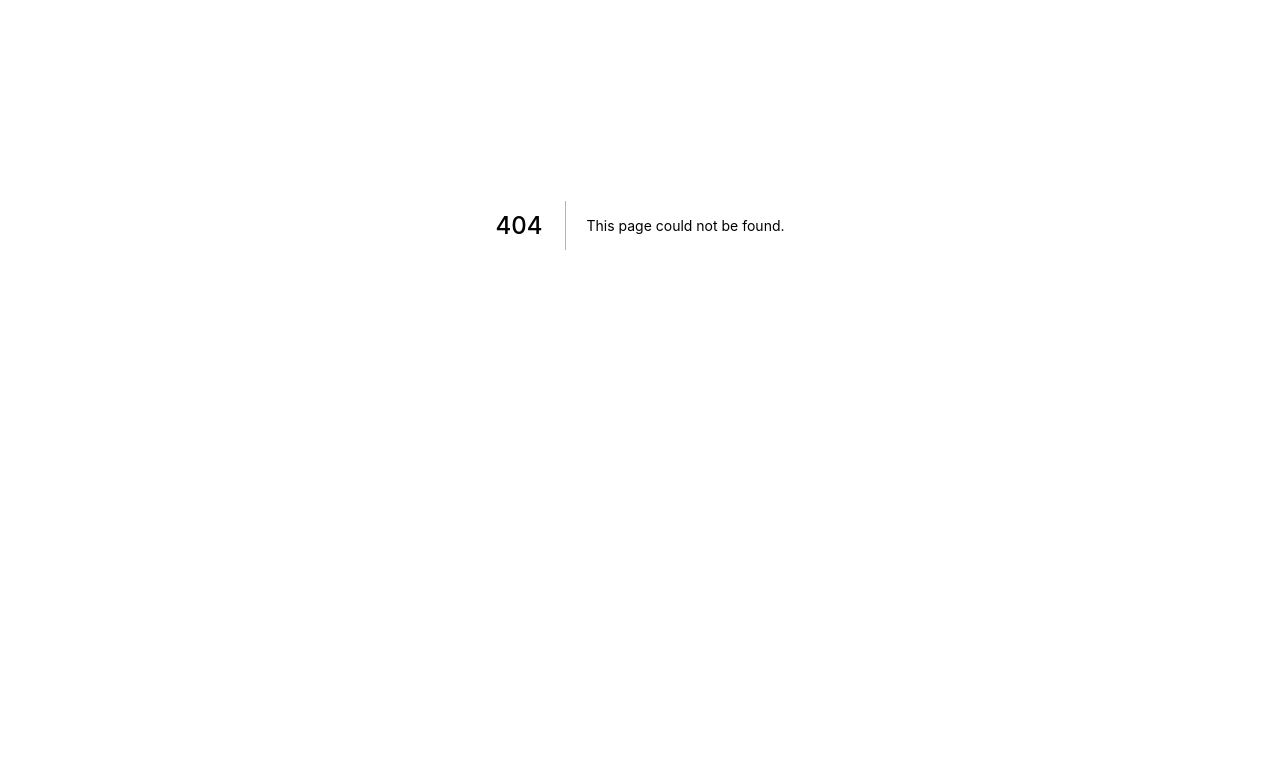
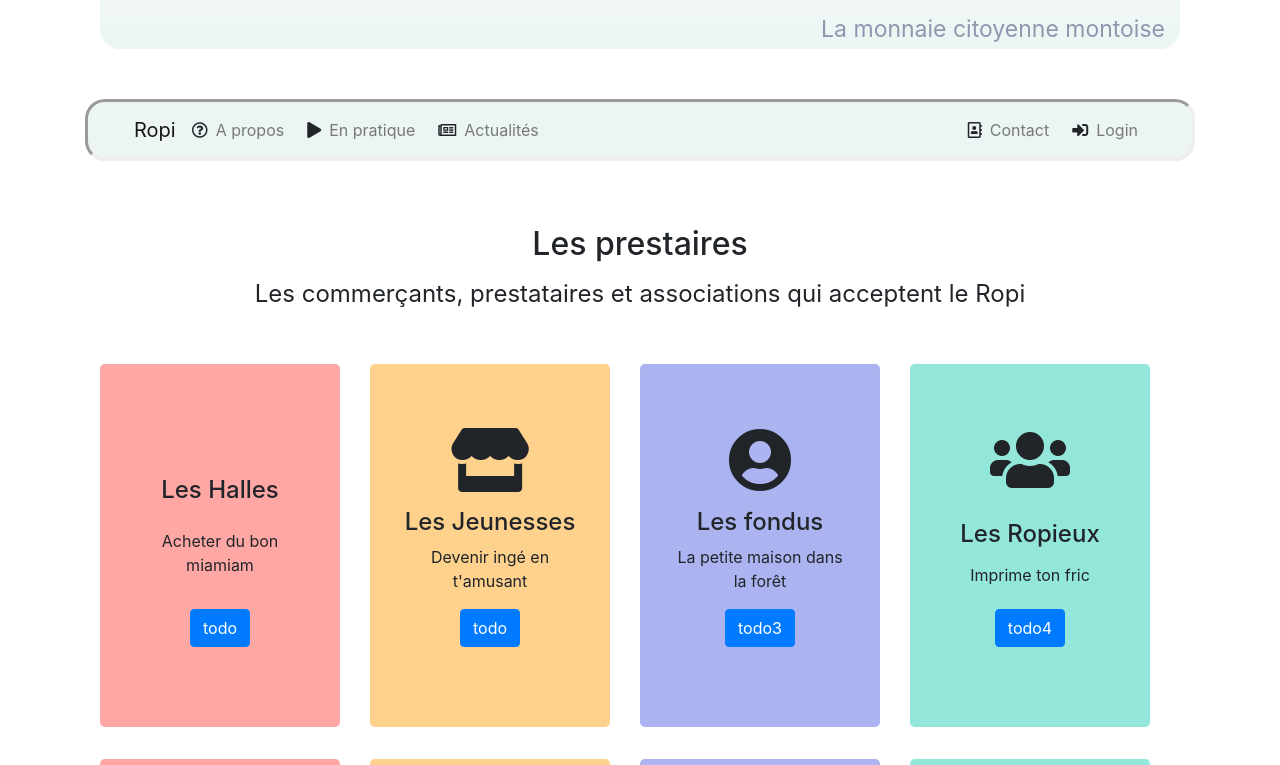
Before and after one commit to RopiMons/ropi-frontend, a Next.js app: page /commercesRopi in a window 1280 px wide. Before the commit this address had no page. Shown: the part 175-940 px from the top of the page. Before the commit the page ends 800 px from the top, so only its background shows below. Built offline with nearby package versions, Linux system fonts and the light colour scheme.

Commit message:
pages commerçants ajoutés

```diff
--- a/components/blog-ropi.js
+++ b/components/blog-ropi.js
@@ -55,13 +55,14 @@ export default function BlogRopi(props) {
     return (
 
         <div className="col-md-12">
-            <div className="blog-home3 py-5">
+            <div className="blog-home3 py-xl-5">
                 <div className="container">
-                    <div className="row justify-content-center">
+
+                    <div className="row py-5 justify-content-center">
                         <div className="col-md-8 text-center">
-                            <h3 className="my-3">Des nouvelles du Ropi et des prestataires</h3>
-                            <h6 className="subtitle font-weight-normal">Les actualités de l&#39;asbl Ropi et de ses
-                                prestataires partenaires</h6>
+                            <h2 className="my-3">Des nouvelles du Ropi et des prestataires</h2>
+                            <h4 className="subtitle font-weight-normal">Les actualités de l&#39;asbl Ropi et de ses
+                                prestataires partenaires</h4>
                         </div>
                     </div>
 
--- /dev/null
+++ b/components/carte2Col.js
@@ -0,0 +1,75 @@
+import Head from "next/head";
+
+import React from "react";
+import {Row, Container, Col, Table, Navbar, Nav, Jumbotron, Button} from "react-bootstrap";
+
+
+/* **********************************************************
+Création de 2 colonne Jumbotron, bootstrapés
+********************************************************** */
+
+export default function Carte2Col({children, props}) {
+
+
+    const texte = ["Nos valeurs pour une transition écologique et sociale ",
+        "Pourquoi une monnaie complémentaire à Mons ? Comment ça marche ?"];
+    /* 1ère image : colonne de gauche
+    2ème et 3ème image (vidéo) : colonne de droite     */
+    const imageIncluse = ["images/valeurs_alpha.png",
+        "images/illu_ropi.png", "https://www.youtube.com/embed/7-s_wIoMC9I"];
+
+
+    return (
+
+        <div className="container" id="core">
+            <div className="row d-md-flex align-items-stretch align-items-md-end">
+
+                <div className="col-md-4 d-md-flex align-self-stretch align-items-md-end">
+                    <div className="jumbotron d-flex flex-column flex-grow-1
+                    justify-content-between justify-content-around align-self-stretch" id="valeurs">
+                        <h5> {texte[0]} <br/><br/></h5>
+
+                        <img className="img-fluid" id="valeurs" src={imageIncluse[0]}/>
+
+                        <p></p>
+                        <p className="align-self-center">
+                            <a className="btn btn-primary" role="button">En savoir plus</a>
+                        </p>
+                    </div>
+                </div>
+
+                <div className="col-md-8 d-md-flex align-self-stretch align-items-md-end">
+                    <div className="jumbotron d-flex flex-column flex-grow-1
+                    justify-content-between align-content-around align-self-stretch"
+                         id="pourquoi">
+                        <h5>{texte[1]}</h5>
+
+
+                        <div className="row">
+                            <div className="col-lg-5">
+                                <img className="img-fluid" id="carte-interactive"
+                                     src={imageIncluse[1]}/>
+                            </div>
+                            <div className="col text-center d-none d-lg-inline align-self-center">
+                                <iframe allowFullScreen frameBorder="0"
+                                        src={imageIncluse[2]}
+                                        className="justify-content-start" id="video-mc"></iframe>
+                            </div>
+                        </div>
+
+                        <p></p>
+
+                        <p className="align-self-center">
+                            <a className="btn btn-primary flex-column" role="button">En savoir plus</a>
+                        </p>
+
+
+
+                    </div>
+                </div>
+
+            </div>
+        </div>
+    )
+
+}
--- a/components/carteBouton.js
+++ b/components/carteBouton.js
@@ -19,7 +19,7 @@ Création de 4 boutons Jumbotron en ligne, bootstrapés
 export default function CarteBouton(props) {
     return (
 
-        <div className="col-6 col-md-3 d-flex  align-self-stretch" >
+        <div className="col-6 col-md-4 col-lg-3 d-flex  align-self-stretch" >
 
             <Jumbotron className={"d-flex flex-column flex-grow-1 justify-content-between"
             +" align-items-stretch align-content-stretch align-self-stretch flex-wrap" }
@@ -27,6 +27,7 @@ export default function CarteBouton(props) {
 
                 {/*<MDBIcon className={"text-center"} icon="store"/>*/}
                 <MDBIcon className={"text-center"} icon={props.icone} size="4x"/>
+                <p></p>
                 <h4 className="text-center">{props.texte}</h4>
 
                 <p className="text-center">{props.children}</p>
@@ -41,34 +42,24 @@ export default function CarteBouton(props) {
     )
 }
 
-export function CarteBoutonArray4({children, props}) {
-    const boutonIconArray = ["university", "store","user-circle","users"];
-    const boutonTitleArray = ['Obtenir des Ropi', 'Dépenser ses Ropi', 'Devenir partenaire', 'Devenir bénévole'];
-    const boutonContentArray = [
-        'Commander des billets de Ropi ou accéder à mon portefeuille de Ropi électroniques',
-        'Chercher les commerces prestataires du Ropi',
-        'Devenir un commerce partenaire et bénéficier des avantages du réseau ',
-        'Participer à l\'évolution et devenir membre de l\'asbl Ropi.'];
-    const boutonTextArray = ["Ropi banking", "Rechercher", "Adhérer", "Aider"];
-    const boutonColorArray = ["#ffa7a4", "#fed18d", "#abb4f0", "#93e6da"];
+export function CarteBoutonArray4(props) {
 
-
-    return (
+   return (
         <>
             {/*<h1>ESSai</h1>*/}
 
             <div className="container row d-flex flex-row" id="actions">
 
-                        {boutonTitleArray.map((boutonTexte, key) => {
+                        {props.boutonTitleArray.map((boutonTexte, key) => {
                             return (
                                 <>
                                         <CarteBouton texte={boutonTexte}
-                                                     icone={boutonIconArray[key]}
+                                                     icone={props.boutonIconArray[key]}
                                                      key={key}
-                                                     boutonText={boutonTextArray[key]}
-                                                     boutonColor={boutonColorArray[key]} >
+                                                     boutonText={props.boutonTextArray[key]}
+                                                     boutonColor={props.boutonColorArray[key]} >
                                             {/*Je suis le children*/}
-                                            {boutonContentArray[key]}
+                                            {props.boutonContentArray[key]}
                                         </CarteBouton>
                                 </>
                             );
--- a/pages/accueilRopi.js
+++ b/pages/accueilRopi.js
@@ -8,11 +8,22 @@ import BannerRopi from "../components/banner-ropi";
 import MenuRopi from "../components/menu-ropi";
 import FooterRopi from "../components/footer-ropi";
 import BlogRopi from "../components/blog-ropi.js";
+import Carte2Col from "../components/carte2Col";
 
 import CarteBouton, {CarteBoutonArray4} from "../components/carteBouton";
 
 
 export default function AccueilRopi(props){
+
+    const ActionIconArray = ["university", "store","user-circle","users"];
+    const ActionTitleArray = ['Obtenir des Ropi', 'Dépenser ses Ropi', 'Devenir partenaire', 'Devenir bénévole'];
+    const ActionContentArray = [
+        'Commander des billets de Ropi ou accéder à mon portefeuille de Ropi électroniques',
+        'Chercher les commerces prestataires du Ropi',
+        'Devenir un commerce partenaire et bénéficier des avantages du réseau ',
+        'Participer à l\'évolution et devenir membre de l\'asbl Ropi.'];
+    const ActionTextArray = ["Ropi banking", "Rechercher", "Adhérer", "Aider"];
+    const ActionColorArray = ["#ffa7a4", "#fed18d", "#abb4f0", "#93e6da"];
 
     return(
         <>
@@ -27,72 +38,38 @@ export default function AccueilRopi(props){
 
                 <MenuRopi>  </MenuRopi>
 
-                <div className="container py-5" id="passez-action">
-                    <h3 className="text-center my-3">Le Ropi en pratique</h3>
-                    <h6 className="text-center subtitle font-weight-normal">Le Ropi n&#39;attend que vous pour
-                        relocaliser l&#39;économie. Il existe plein de façons de participer !</h6>
-                </div>
-
-                {/*Boutons pour passer à l'action*/}
-                 <CarteBoutonArray4> </CarteBoutonArray4>
-
-                <div className="container py-5" id="quoi">
-                    <h3 className="text-center my-3">A propos du Ropi</h3>
-                    <h6 className="text-center subtitle font-weight-normal">Vous avez entendu parler du Ropi mais vous
-                        vous demandez ce qui nous anime et à quoi cela peut-il bien servir ? Découvrez le en texte,
-                        schéma interactif et video ci-dessous!</h6>
+                {/* Passer à l'action*/}
+                <div className="container py-xl-5" id="passez-action">
+                    <h2 className="text-center my-3">Le Ropi en pratique</h2>
+                    <h4 className="text-center subtitle font-weight-normal">Le Ropi n&#39;attend que vous pour
+                        relocaliser l&#39;économie. Il existe plein de façons de participer !</h4>
                 </div>
 
 
-                {/*Information générale. TODO FACTORISER */}
-                <div className="container" id="core">
-                    <div className="row d-md-flex align-items-stretch align-items-md-end">
-
-                        <div className="col-md-4 d-md-flex align-self-stretch align-items-md-end">
-                            <div className="jumbotron d-flex flex-column flex-grow-1 justify-content-between justify-content-around align-self-stretch" id="valeurs">
-                                <h5>Nos valeurs pour une transition écologique et sociale <br/><br/></h5>
+                 <CarteBoutonArray4
+                     boutonIconArray={ActionIconArray}
+                     boutonTitleArray={ActionTitleArray}
+                     boutonContentArray={ActionContentArray}
+                     boutonTextArray={ActionTextArray}
+                     boutonColorArray={ActionColorArray}>
+                 </CarteBoutonArray4>
 
 
-                                <img className="img-fluid" id="valeurs" src="images/valeurs_alpha.png"/>
-
-                                <p className="align-self-center">
-                                    <a className="btn btn-primary" role="button">En savoir plus</a>
-                                </p>
-                            </div>
-                        </div>
-
-                        <div className="col-md-8 d-md-flex align-self-stretch align-items-md-end">
-                            <div className="jumbotron d-flex flex-column flex-grow-1 justify-content-between align-content-around align-self-stretch"
-                                id="pourquoi">
-                                <h5>Pourquoi une monnaie complémentaire à Mons ? Comment ça marche ?</h5>
+                {/* Information générale.*/}
+                <div className="container py-xl-5" id="quoi">
+                    <h2 className="text-center my-3">A propos du Ropi</h2>
+                    <h4 className="text-center subtitle font-weight-normal">Vous avez entendu parler du Ropi mais vous
+                        vous demandez ce qui nous anime et à quoi cela peut-il bien servir ? Découvrez le en texte,
+                        schéma interactif et video ci-dessous!</h4>
+                </div>
 
 
-                                <div className="row">
-                                    <div className="col-lg-5">
-                                        <img className="img-fluid" id="carte-interactive"
-                                             src="images/illu_ropi.png"/>
-                                    </div>
-                                    <div className="col text-center d-none d-lg-inline align-self-center">
-                                        <iframe allowFullScreen frameBorder="0"
-                                                src="https://www.youtube.com/embed/7-s_wIoMC9I"
-                                                className="justify-content-start" id="video-mc"></iframe>
-                                    </div>
-                                </div>
-
-
-                                <p className="align-self-center">
-                                    <a className="btn btn-primary flex-column" role="button">En savoir plus</a>
-                                </p>
-                            </div>
-                        </div>
-
-                    </div>
-                </div>
+                <Carte2Col> </Carte2Col>
 
 
                 <BlogRopi> </BlogRopi>
 
-                <FooterRopi>  </FooterRopi>
+                <FooterRopi> </FooterRopi>
 
             </Container>
             </body>
--- /dev/null
+++ b/pages/commercesRopi.js
@@ -0,0 +1,77 @@
+import React from "react";
+import Head from "next/head";
+import {Container, Row} from "react-bootstrap";
+
+import styles from '../components/ropi_base.module.css';
+
+import BannerRopi from "../components/banner-ropi";
+import MenuRopi from "../components/menu-ropi";
+import FooterRopi from "../components/footer-ropi";
+import BlogRopi from "../components/blog-ropi.js";
+import Carte2Col from "../components/carte2Col";
+
+import CarteBouton, {CarteBoutonArray4} from "../components/carteBouton";
+
+
+export default function CommerceRopi(props){
+
+    /* Construction de la liste des commerçants
+     *  A lier à la base de donnée TODO LOLO
+     *  */
+    const commerceIconArray = ["images/commercesLogo/logo1.jpg", "store","user-circle","users"
+        , "store", "store", "store", "store", "store", "store"];
+    const commerceTitleArray = ['Les Halles', 'Les Jeunesses', 'Les fondus', 'Les Ropieux'
+        , 'autre commerce', 'autre commerce', 'autre commerce', 'autre commerce', 'autre commerce', 'autre commerce'];
+    const commerceContentArray = [
+        'Acheter du bon miamiam',
+        'Devenir ingé en t\'amusant',
+        'La petite maison dans la forêt',
+        'Imprime ton fric',
+        'Consomme', 'Consomme','Consomme', 'Consomme','Consomme', 'Consomme'];
+    const commerceTextArray = ["todo", "todo", "todo3", "todo4", "todo5", "todo5", "todo5", "todo5", "todo5", "todo5"];
+    const commerceColorArray = ["#ffa7a4", "#fed18d", "#abb4f0", "#93e6da", "#ffa7a4", "#fed18d", "#abb4f0", "#93e6da", "#ffa7a4", "#fed18d", "#abb4f0", "#93e6da"];
+
+
+    return(
+        <>
+            <Head>
+                <title>Le Ropi à Mons</title>
+                <meta httpEquiv="Content-Type" content="text/html; charset=UTF-8" />
+            </Head>
+            <body>
+            <Container>
+
+                <BannerRopi> </BannerRopi>
+
+                <MenuRopi>  </MenuRopi>
+
+
+                <div className="container py-xl-5" id="passez-action">
+                    <h2 className="text-center my-3">Les prestaires</h2>
+                    <h4 className="text-center subtitle font-weight-normal">
+                        Les commerçants, prestataires et associations qui acceptent le Ropi</h4>
+                </div>
+
+
+
+                <CarteBoutonArray4
+                    boutonIconArray={commerceIconArray}
+                    boutonTitleArray={commerceTitleArray}
+                    boutonContentArray={commerceContentArray}
+                    boutonTextArray={commerceTextArray}
+                    boutonColorArray={commerceColorArray}>
+                </CarteBoutonArray4>
+
+
+
+
+
+                <FooterRopi> </FooterRopi>
+
+            </Container>
+            </body>
+        </>
+    )
+
+
+}
```
Also changed, not shown: components/banner-ropi.js (line endings or trailing spaces), components/ropi_base.module.css (line endings or trailing spaces), components/services/ApiCaller.js (line endings or trailing spaces), package.json (line endings or trailing spaces), pages/_app.js (line endings or trailing spaces), 1 other file (tests, documents, lock files or other folders).
